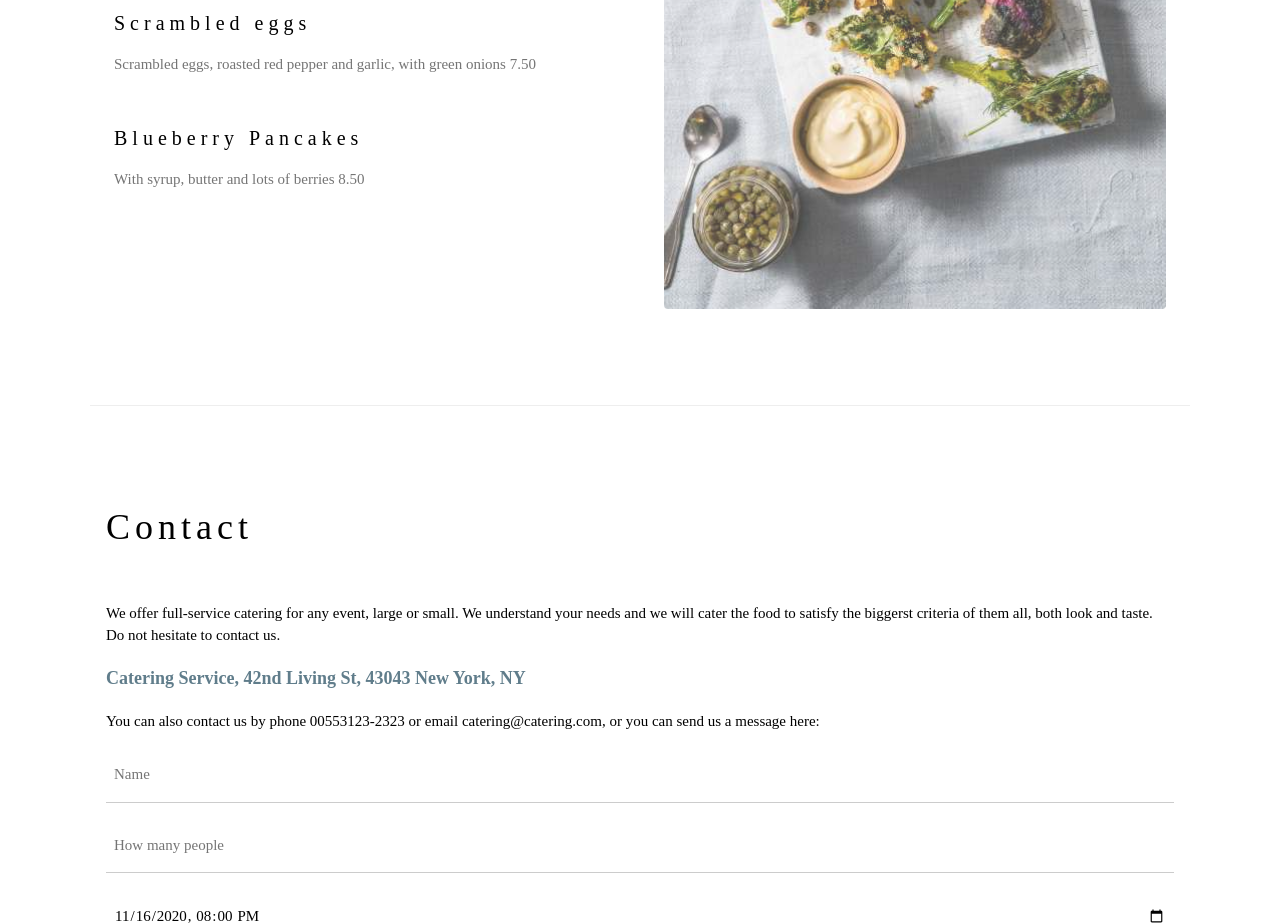
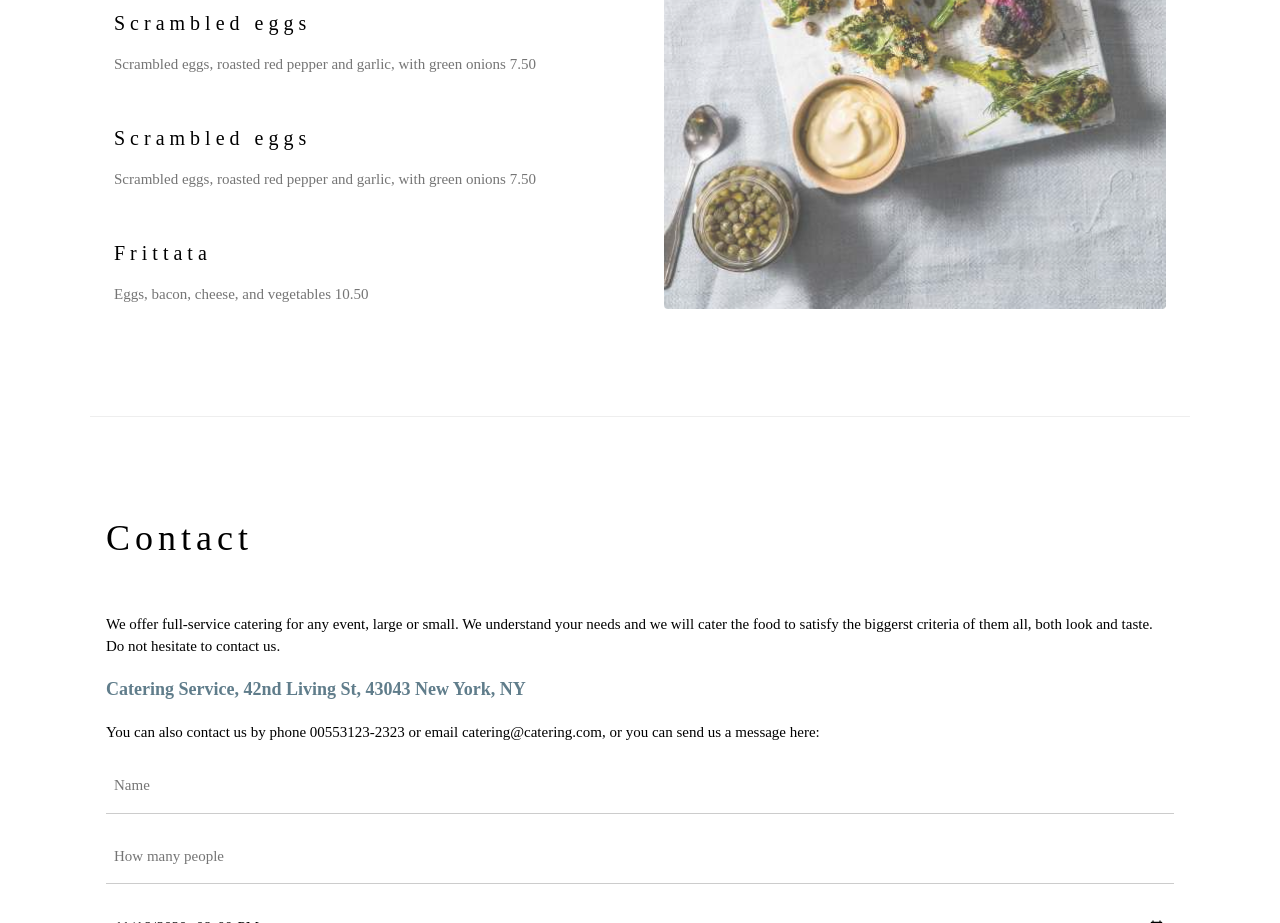
Before and after one commit to joao-teste2026/mywebsite, a plain HTML site: page index.html in a window 1280 px wide. Shown: the part 1980-2903 px from the top of the page. Drawn offline with nearby package versions, Linux system fonts and the light colour scheme.

Commit message:
Adicionado o item Frittata ao menu

```diff
--- a/index.html
+++ b/index.html
@@ -71,8 +71,11 @@ h1, h2, h3, h4, h5, h6 {
       <h4>Scrambled eggs</h4>
       <p class="w3-text-grey">Scrambled eggs, roasted red pepper and garlic, with green onions 7.50</p><br>
 
-      <h4>Blueberry Pancakes</h4>
-      <p class="w3-text-grey">With syrup, butter and lots of berries 8.50</p>
+      <h4>Scrambled eggs</h4>
+      <p class="w3-text-grey">Scrambled eggs, roasted red pepper and garlic, with green onions 7.50</p><br>
+
+      <h4>Frittata</h4>
+      <p class="w3-text-grey">Eggs, bacon, cheese, and vegetables 10.50</p>
     </div>
 
     <div class="w3-col l6 w3-padding-large">
```
